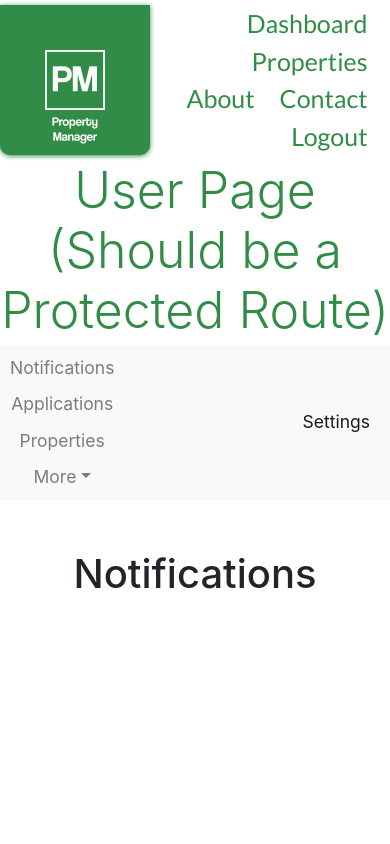
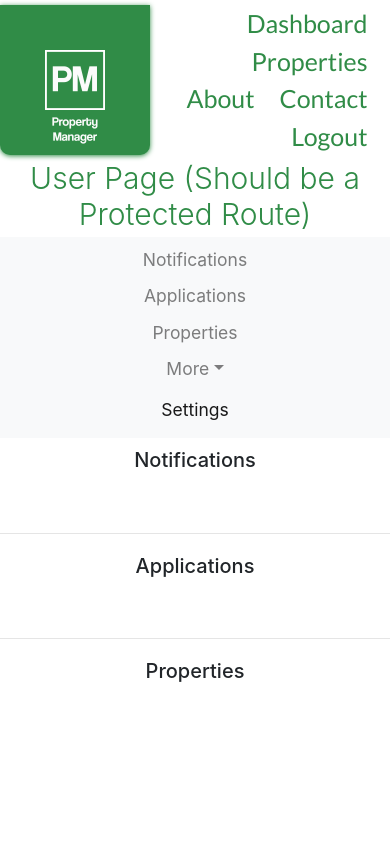
Before and after one commit to BloomTech-Labs/pt7-property-manager-fe, a React (Create React App) app: page /Dashboard in a window 390 px wide. Shown: the top 844 px of the page. Built offline with nearby package versions, Linux system fonts and the light colour scheme; sample sign-in values are in the browser's storage.

Commit message:
Responsive Dashboard implementation

```diff
--- a/src/App.scss
+++ b/src/App.scss
@@ -12,37 +12,71 @@
     align-items: center;
     justify-content: space-around;
     font-size: 2.5em;
-    font-family: 'Lato', sans-serif;
+    font-family: "Lato", sans-serif;
     font-weight: 200;
-    color: #308C47;
+    color: #308c47;
   }
-  .main-content{
-    min-height:100vh;
-    h2{
-      font-size:5rem;
+
+  .main-content {
+    min-height: 100vh;
+    h2 {
+      font-size: 5rem;
     }
-  }
-  .dashboard{
-      margin-bottom:20vh;
-    .nav-link{
-      font-size:1.75rem;
-    }
-    .bodyDiv {
-      padding-top:50px;
-        min-height:75vh;
-        h3{
-          font-size:4rem;
-        }
+    @media screen and (max-width: 575px) {
+      min-height:80vh;
+      h2 {
+        font-size: 3rem;
+      }
     }
   }
 
+  .dashboard {
+    margin-bottom: 20vh;
+
+    .nav-link {
+      font-size: 1.75rem;
+    }
+
+    .bodyDiv {
+      padding-top: 50px;
+      min-height: 75vh;
+
+      h3 {
+        font-size: 4rem;
+      }
+    }
+
+    @media screen and (max-width: 575px) {
+      margin-bottom: 10vh;
+
+      .sticky-top {
+        position: static;
+      }
+      .navbar {
+        display: flex;
+        flex-direction: column;
+
+        ul {
+          margin: 0 auto;
+        }
+      }
+      .bodyDiv {
+        padding-top: 10px;
+        min-height: 10vh;
+
+        h3 {
+          font-size: 2rem;
+        }
+      }
+    }
+  }
 
   .logo {
     width: 6em;
     height: auto;
-    background-color: #308C47;
+    background-color: #308c47;
     border-radius: 0px 0px 10px 10px;
-    box-shadow: #308C47 0px 1px 5px;
+    box-shadow: #308c47 0px 1px 5px;
   }
 }
 
--- a/src/components/user/user-nav.js
+++ b/src/components/user/user-nav.js
@@ -25,7 +25,7 @@
    }, []);
    console.log(scrolled);
   return (
-        <Navbar color="light" sticky={`${scrolled}`} light expand="lg">
+        <Navbar color="light" sticky={`${scrolled}`} light expand="sm">
           <Nav className="mr-auto" navbar>
             <NavItem>
               <NavLink href="#notifications">
```
